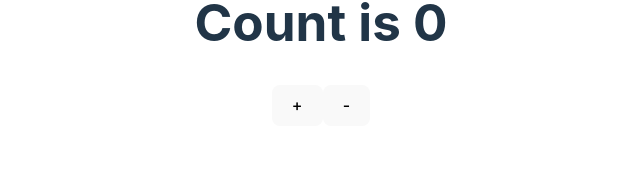
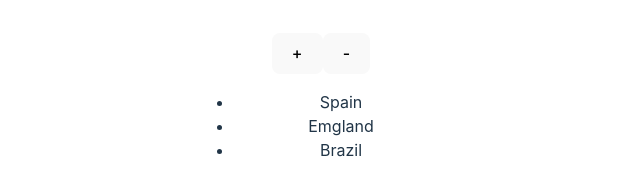
Before and after one commit to danielcalvolopez/reducer-practice, a React (Vite) app: page / in a window 1280 px wide. Shown: the part 401-596 px from the top of the page, without its empty margins (319-959 px from the left). Built offline with nearby package versions, Linux system fonts and the light colour scheme.

Commit message:
render a list typescript

```diff
--- a/src/App.tsx
+++ b/src/App.tsx
@@ -3,6 +3,7 @@ import { Provider } from "react-redux";
 import "./App.css";
 import Counter from "./components/ typescript/Counter";
 import Heading from "./components/ typescript/Heading";
+import List from "./components/ typescript/List";
 import Section from "./components/ typescript/Section";
 import { PokemonContextProvider } from "./components/useContext/PokemonContext";
 
@@ -17,6 +18,10 @@ const App = () => {
           <Heading title={"Hello"} />
           <Section>This is the children</Section>
           <Counter setCount={setCount}>Count is {count}</Counter>
+          <List
+            items={["Spain", "Emgland", "Brazil"]}
+            render={(item: string) => <span>{item}</span>}
+          />
         </div>
       </PokemonContextProvider>
     </Provider>
--- /dev/null
+++ b/src/components/ typescript/List.tsx
@@ -0,0 +1,18 @@
+import React, { ReactNode } from "react";
+
+interface ListProps<T> {
+  items: T[];
+  render: (item: T) => ReactNode;
+}
+
+const List = <T,>({ items, render }: ListProps<T>) => {
+  return (
+    <ul>
+      {items.map((item, index) => (
+        <li key={index}>{render(item)}</li>
+      ))}
+    </ul>
+  );
+};
+
+export default List;
```
